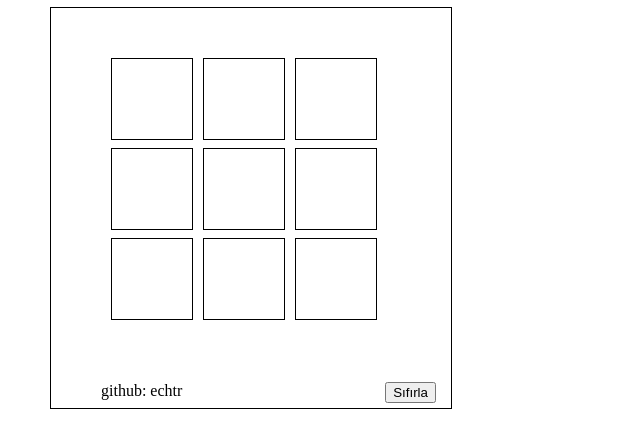
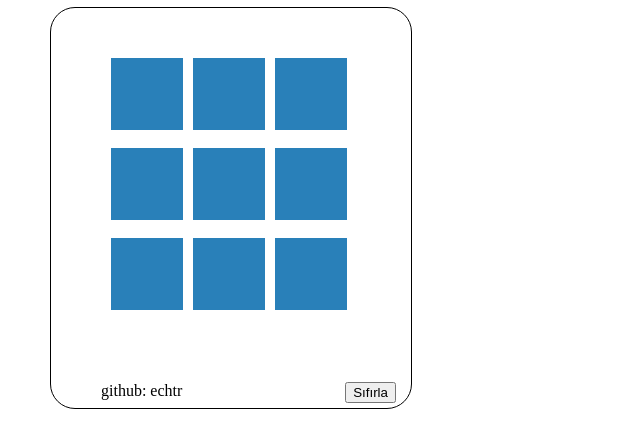
Before and after one commit to EchTR/js-tic-tac-toe, a plain HTML site: page index.html in a window 1280 px wide. Shown: the part 97-544 px from the top of the page, without its empty margins (0-640 px from the left). Drawn offline with Linux system fonts and the light colour scheme.

Commit message:
Update tema.css

```diff
--- a/tema.css
+++ b/tema.css
@@ -5,20 +5,40 @@ body{
 .aDiv{
 	margin-left: 50px;
 	margin-top: 50px;
-	width: 350px;
+	width: 310px;
 	height: 350px;
 	border: 1px solid black;
 	padding-top: 50px;
 	padding-left: 50px;
+	border-radius: 25px;
 }
 .aDiv div{
 	width: 50px;
-	height: 45px;
-	border: 1px solid black;
+	height: 53px;
+	border: 1px solid #2980b9;
 	float: left;
 	text-align: center;
+	padding: 10px;
+	margin-left: 10px;
+	font-size: 40px;
+	padding-top: 7px;
+	background-color: #2980b9;
+	color: white;
+	transition: 0.5s;
+	font-family: 'Roboto', sans-serif;
+}
+.sButton{
+	float: right;
+	margin-right: 15px;
+	position: absolute;
+	margin-top: -50px;
+	margin-left: 88px;
 	padding: 15px;
-	padding-top: 20px;
-	font-size: 30px;
-	margin-left: 10px;
+	color: white;
+	background-color: black;
+	border: none;
+	border-radius: 7px;
+	font-size: 20px;
+	outline: none;
+	font-family: 'Roboto', sans-serif;
 }
```
